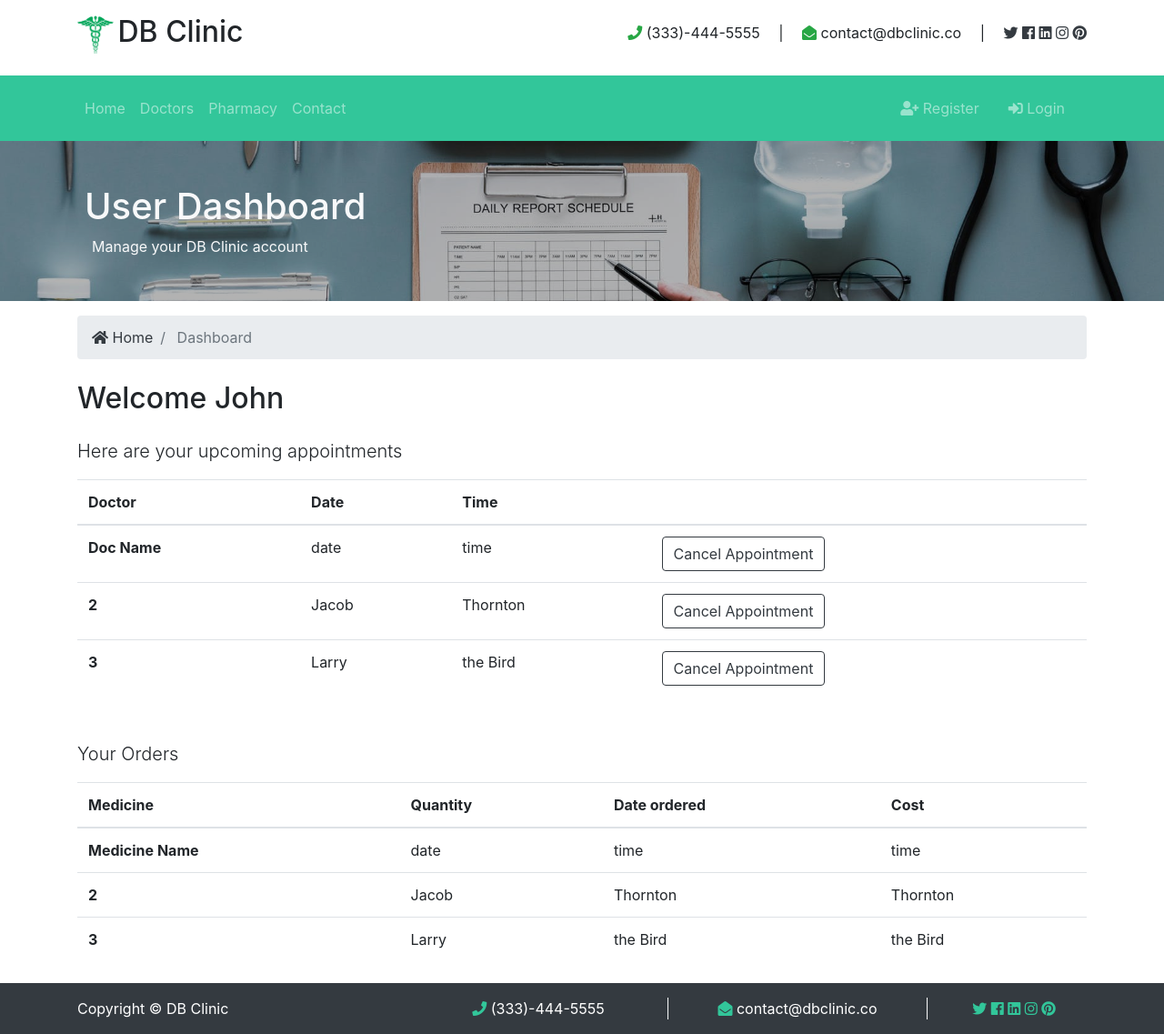
After one commit to ASingh369/dbclinic, a Django app: page /accounts/dashboard in a window 1280 px wide. The commit adds this page. Shown: the whole page at 91% size. Run offline with Django 3.2, Linux system fonts and the light colour scheme; some libraries are stand-ins or nearby versions.

Commit message:
dashboard template

```diff
--- /dev/null
+++ b/templates/accounts/dashboard.html
@@ -0,0 +1,118 @@
+{% extends 'base.html' %}
+{% load static %}
+{% block content %}
+
+
+<section>
+        <div
+          class="background-pharmacy"
+          style="background-image:url({% static 'img/dashboard.jpeg' %})"
+        >
+        <div class="dark-overlay">
+          <div class="py-5">
+            <div class="container">
+              <h1 class="display-5 text-light p-2 my-5 d-inline">
+                User Dashboard
+              </h1>
+              <div class="text-light px-3 mt-2">
+                    Manage your DB Clinic account
+                </div>
+            </div>
+          </div>
+        </div>
+      </div>
+</section>
+
+<!-- Breadcrumb -->
+<section id="bc" class="mt-3">
+    <div class="container">
+      <nav aria-label="breadcrumb">
+        <ol class="breadcrumb">
+          <li class="breadcrumb-item">
+            <a href="{% url 'index' %}" class="text-dark">
+                <i class="fas fa-home"></i> Home</a>
+            </li>
+          <li class="breadcrumb-item active"> Dashboard</li>
+        </ol>
+      </nav>
+    </div>
+</section>
+
+<div class="container mt-4">
+    <h2>Welcome John</h2>
+    <p class="lead mt-4">Here are your upcoming appointments</p>
+
+    <table class="table">
+            <thead>
+              <tr>
+                <th scope="col">Doctor</th>
+                <th scope="col">Date</th>
+                <th scope="col">Time</th>
+                <th scope="col"></th>
+              </tr>
+            </thead>
+            <tbody>
+              <tr>
+                <th scope="row">Doc Name</th>
+                <td>date</td>
+                <td>time</td>
+                <td><button class="btn btn-outline-dark">Cancel Appointment</button> </td>
+              </tr>
+              <tr>
+                <th scope="row">2</th>
+                <td>Jacob</td>
+                <td>Thornton</td>
+                <td><button class="btn btn-outline-dark">Cancel Appointment</button> </td>
+            </tr>
+              <tr>
+                <th scope="row">3</th>
+                <td>Larry</td>
+                <td>the Bird</td>
+                <td><button class="btn btn-outline-dark">Cancel Appointment</button> </td>
+            </tr>
+            </tbody>
+          </table>
+
+        <p class="mt-5 lead">Your Orders</p>
+
+        <table class="table mb-4">
+            <thead>
+              <tr>
+                <th scope="col">Medicine</th>
+                <th scope="col">Quantity</th>
+                <th scope="col">Date ordered</th>
+                <th scope="col">Cost</th>
+              </tr>
+            </thead>
+            <tbody>
+              <tr>
+                <th scope="row">Medicine Name</th>
+                <td>date</td>
+                <td>time</td>
+                <td>time</td>
+              </tr>
+              <tr>
+                <th scope="row">2</th>
+                <td>Jacob</td>
+                <td>Thornton</td>
+                <td>Thornton</td>
+              </tr>
+              <tr>
+                <th scope="row">3</th>
+                <td>Larry</td>
+                <td>the Bird</td>
+                <td>the Bird</td>
+              </tr>
+            </tbody>
+        </table>
+
+
+</div>
+
+
+<div class="container">
+
+</div>
+
+
+{% endblock %}
--- a/templates/pages/pharmacy.html
+++ b/templates/pages/pharmacy.html
@@ -18,7 +18,7 @@
           </div>
         </div>
       </div>
-      </section>
+</section>
 
       <div class="mt-2"></div>
       <!--Alerts-->
--- a/templates/partials/_footer.html
+++ b/templates/partials/_footer.html
@@ -12,7 +12,7 @@
           <i class="fas fa-phone text-primary1"></i> (333)-444-5555
       </div>
       <div class="col-lg-3 col-md-4 text-center border-right border-right-none border-light">
-          <i class="fas fa-envelope-open text-primary1"></i> contact@dbclinic.com
+          <i class="fas fa-envelope-open text-primary1"></i> contact@dbclinic.co
       </div>
       <div class="col-lg-2 col-md-4 text-center">
           <a href="#"> <i class="fab fa-twitter text-primary1"></i> </a>
--- a/templates/partials/_navbar.html
+++ b/templates/partials/_navbar.html
@@ -68,7 +68,7 @@
               active
             {% endif %}
           ">
-            <a class="nav-link" href="{% url 'index' %}">
+            <a class="nav-link" href="{% url 'dashboard' %}">
               <span class="res-nav">Welcome {{ user.username }} (dashboard) </span></a
             >
           </li>
```
Also changed, not shown: dbclinic/static/img/dashboard.jpeg (added).
